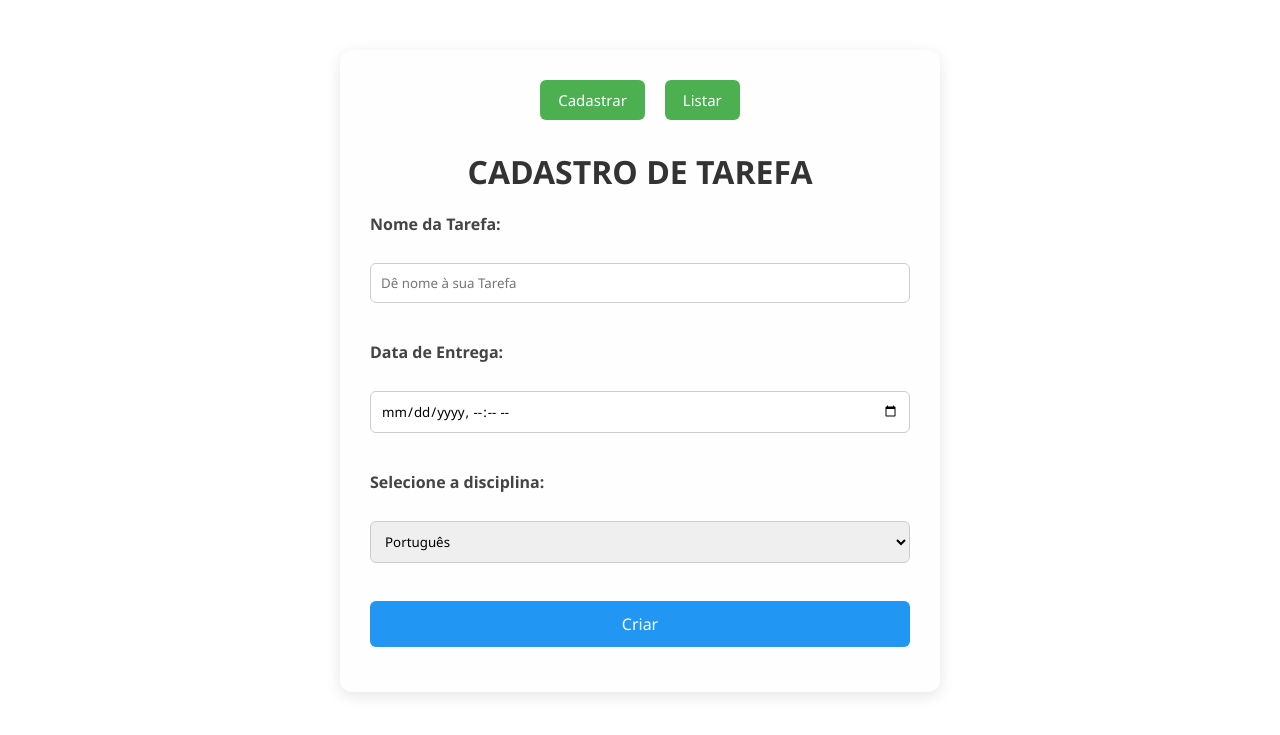
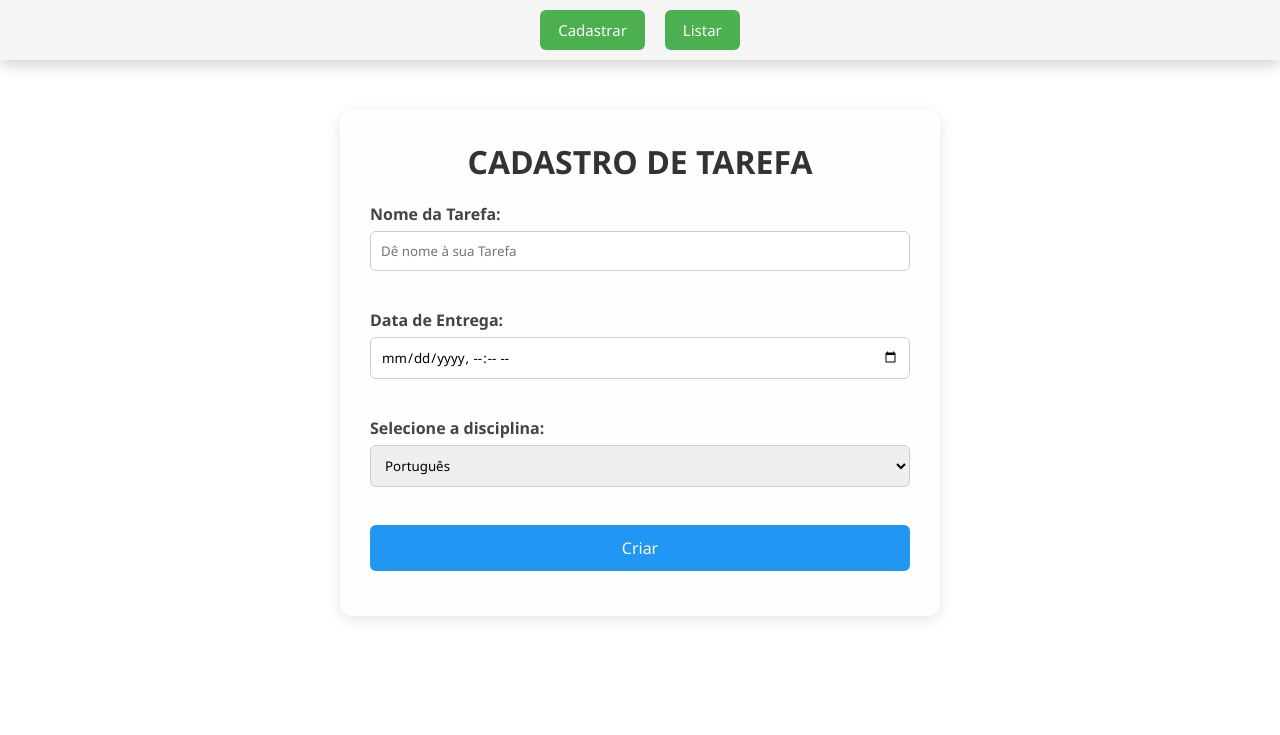
Before and after one commit to Sra-Estela/POS, a FastAPI app: page / in a window 1280 px wide. Shown: the top 735 px of the page. Run offline with FastAPI, Linux system fonts and the light colour scheme.

Commit message:
Atualização no estilo

```diff
--- a/pos-30-04/static/css/style.css
+++ b/pos-30-04/static/css/style.css
@@ -7,7 +7,16 @@
 }
 
 /* Container principal */
-.container {
+/* .container {
+    max-width: 600px;
+    margin: 50px auto;
+    padding: 30px;
+    background-color: #fefefe;
+    border-radius: 12px;
+    box-shadow: 0 4px 15px rgba(0, 0, 0, 0.1);
+} */
+
+.conteudo {
     max-width: 600px;
     margin: 50px auto;
     padding: 30px;
@@ -28,7 +37,9 @@ h1 {
     display: flex;
     justify-content: center;
     gap: 20px;
-    margin-bottom: 30px;
+    padding: 10px;
+    background-color: whitesmoke;
+    box-shadow: 0 4px 15px rgba(0, 0, 0, 0.2)
 }
 
 .menu button {
--- a/pos-30-04/templates/cadastrar_tarefa.html
+++ b/pos-30-04/templates/cadastrar_tarefa.html
@@ -15,13 +15,13 @@
             <div class="cadastrar">
                 <h1>CADASTRO DE TAREFA</h1>
                 <form id="formTarefa">
-                    <label for="nome_tarefa">Nome da Tarefa:</label><br><br>
+                    <label for="nome_tarefa">Nome da Tarefa:</label><br>
                     <input type="text" id="nome_tarefa" placeholder="Dê nome à sua Tarefa" required><br><br>
 
-                    <label for="data_entrega">Data de Entrega:</label><br><br>
+                    <label for="data_entrega">Data de Entrega:</label><br>
                     <input type="datetime-local" id="data_entrega" required><br><br>
 
-                    <label for="disciplinas">Selecione a disciplina:</label><br><br>
+                    <label for="disciplinas">Selecione a disciplina:</label><br>
                     <select id="disciplinas" required>
                         <option value="Português">Português</option>
                         <option value="P.O.S.">P.O.S.</option>
```
